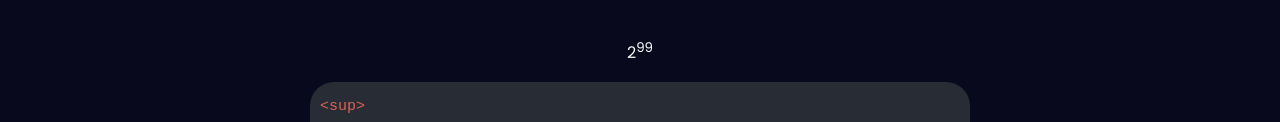
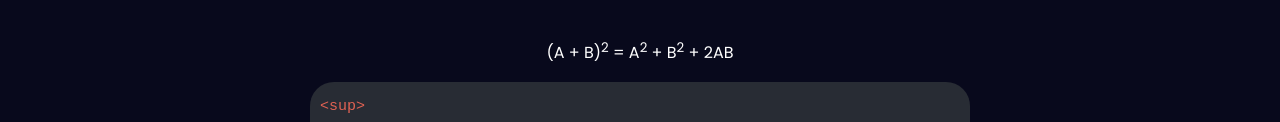
Before and after one commit to kunduaditya/school-project, a plain HTML site: page suingSubSuperScript.html in a window 1280 px wide. Shown: the part 410-532 px from the top of the page. Drawn offline with Linux system fonts and the light colour scheme.

Commit message:
Update suingSubSuperScript.html

```diff
--- a/suingSubSuperScript.html
+++ b/suingSubSuperScript.html
@@ -131,7 +131,7 @@
 
       </div>
       <br>
-      <p align="center">2<sup>99</sup></p>
+      <p align="center">(A&nbsp;+&nbsp;B)<sup>2</sup>&nbsp;=&nbsp;A<sup>2</sup> + B<sup>2</sup> + 2AB</p>
         <div class="code-written">
                 <div class="code">
                     <code align="left">
```
